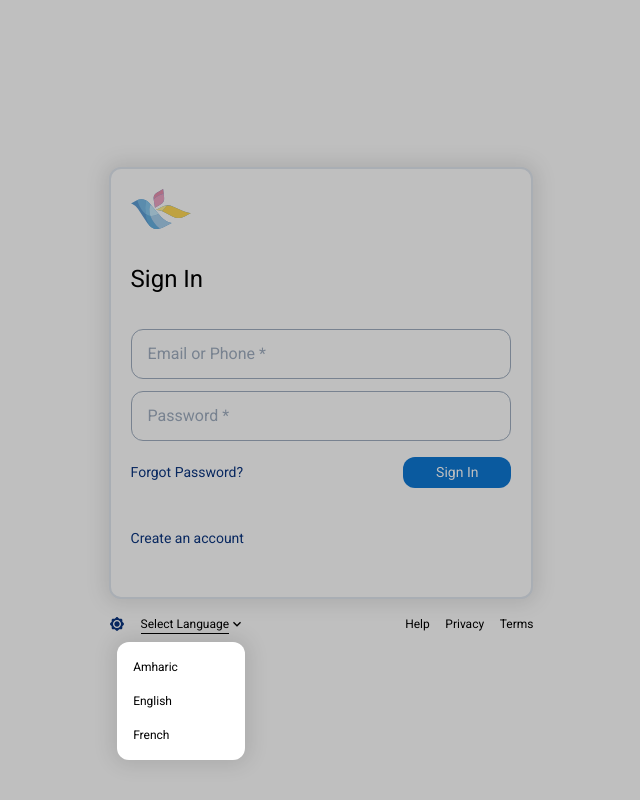
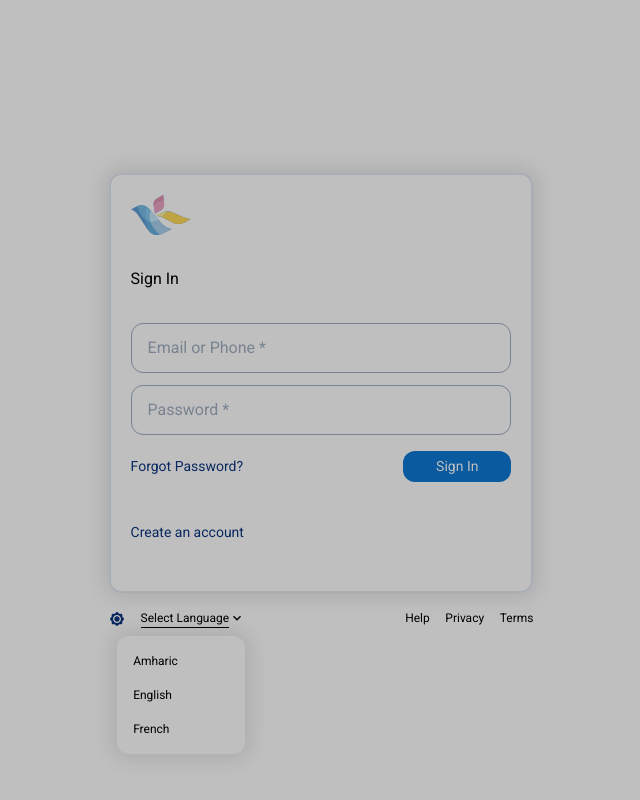
Before and after one commit to deresegetachew/kidsloop_login, a React (Create React App) app: page / in a window 1280 px wide. Both pictures are taken after a click on the button "Select Language". Shown: the whole page, without its empty margins (319-959 px from the left). Built offline with nearby package versions, Linux system fonts and the light colour scheme.

Commit message:
dark mode

```diff
--- a/src/SignIn/index.jsx
+++ b/src/SignIn/index.jsx
@@ -9,6 +9,7 @@ export const SignIn = () => {
     const [dropDownOpen, setDropDownOpen] = useState(false);
     const [submittingForm, setSubmittingForm] = useState(false);
     const [formSubmitted, setFormSubmitted] = useState(false);
+    const [darkMode, setDarkMode] = useState();
 
 
     const [formData, setFormData] = useState({ email: { value: '', valid: true }, password: { value: '', valid: true } });
@@ -21,6 +22,25 @@ export const SignIn = () => {
     const toggleFormSubmit = () => {
         setSubmittingForm(!submittingForm);
     }
+
+    //checks system dark mode setting
+    const checkDarkMode = () => {
+        if (
+            window.matchMedia &&
+            window.matchMedia('(prefers-color-scheme: dark)').matches
+        ) {
+            return true
+        }
+        return false
+    }
+
+
+    const toggleDarkMode = () => {
+        console.log("d", darkMode)
+        setDarkMode(!darkMode)
+    }
+
+
 
     const handleEscapeKey = (e) => {
         if (e.code === 'Escape') {
@@ -46,6 +66,9 @@ export const SignIn = () => {
         console.log(formData);
     }
 
+    useEffect(() => {
+        setDarkMode(checkDarkMode())
+    }, [])
     useEffect(() => {
         if (dropDownOpen) {
             window.addEventListener('keydown', handleEscapeKey)
@@ -87,16 +110,16 @@ export const SignIn = () => {
         {/* footer */}
 
         <form onSubmit={(e) => handleSubmit(e)}>
-            <div className="flex items-center justify-center h-screen w-screen ">
+            <div className={`flex items-center justify-center h-screen w-screen  ${darkMode ? 'bg-black text-white' : 'bg-white text-current'} `}>
                 <div className="relative flex flex-col items-center justify-center">
                     {/* card */}
-                    <div className="shadow-loginCard p-5 pb-12 rounded-xl border-2  h-auto bg-white">
+                    <div className="shadow-loginCard p-5 pb-12 rounded-xl border-2  h-auto">
                         <>
                             <div className="flex-1  mb-8" >
                                 <Logo className="h-10" alt="kids loop logo" />
                             </div>
                             <div className="flex-1 mb-8">
-                                <p className="text-2xl font-normal"> Sign In</p>
+                                <p className={`text - 2xl font-normal ${darkMode ? 'text-white' : 'text-current'}`}> Sign In</p>
                             </div>
                             <div className="flex flex-col space-y-3">
 
@@ -107,7 +130,7 @@ export const SignIn = () => {
                                 <p className={`text-red-500 text-xs italic ${formData.password.valid ? 'hidden' : ''}`}>Please provide correct password</p>
                             </div>
                             <div className="flex justify-between items-center mt-4 w-auto">
-                                <a href="#" className="text-navy-blue-500 text-sm font-normal cursor">Forgot Password?</a>
+                                <a href="#" className={`text-sm font-normal cursor ${!darkMode ? 'text-navy-blue-500' : 'text-kl-blue-500'}`}>Forgot Password?</a>
                                 <button type="submit" className={`ml-10 md:ml-40 bg-kl-blue-500 hover:bg-kl-blue-300 focus:outline-none focus:border-kl-blue-700 focus:shadow-outline text-sm text-white text-center font-normal inline-block items-center px-8 py-1 border border-transparent rounded-xl cursor ${submittingForm ? 'cursor-not-allowed' : ''} `} disabled={submittingForm} >
                                     {
                                         submittingForm ?
@@ -119,7 +142,7 @@ export const SignIn = () => {
                                 </button>
                             </div>
                             <div className="flex justify-start mt-10">
-                                <a href="#" className="text-navy-blue-500 text-sm font-normal">Create an account</a>
+                                <a href="#" className={`text-sm font-normal ${!darkMode ? 'text-navy-blue-500' : 'text-kl-blue-500'}`}>Create an account</a>
 
                             </div>
                         </>
@@ -129,16 +152,18 @@ export const SignIn = () => {
                             {/* <svg className="h-5 w-5 fill-current text-kl-blue-900 stroke-0 inline-block" xmlns="http://www.w3.org/2000/svg" viewBox="0 0 24 24">
                             <path d="M0 0h24v24H0V0z" fill="none" /><path d="M20 8.69V6c0-1.1-.9-2-2-2h-2.69l-1.9-1.9c-.78-.78-2.05-.78-2.83 0L8.69 4H6c-1.1 0-2 .9-2 2v2.69l-1.9 1.9c-.78.78-.78 2.05 0 2.83l1.9 1.9V18c0 1.1.9 2 2 2h2.69l1.9 1.9c.78.78 2.05.78 2.83 0l1.9-1.9H18c1.1 0 2-.9 2-2v-2.69l1.9-1.9c.78-.78.78-2.05 0-2.83L20 8.69zM12 18c-3.31 0-6-2.69-6-6s2.69-6 6-6 6 2.69 6 6-2.69 6-6 6zm0-10c-2.21 0-4 1.79-4 4s1.79 4 4 4 4-1.79 4-4-1.79-4-4-4z" />
                         </svg> */}
-                            <svg className="cursor-pointer h-4 w-4 fill-current text-navy-blue-500 stroke-0 inline-block" xmlns="http://www.w3.org/2000/svg" viewBox="0 0 24 24" >
-                                <path d="M0 0h24v24H0V0z" fill="none" /><path d="M20 8.69V6c0-1.1-.9-2-2-2h-2.69l-1.9-1.9c-.78-.78-2.05-.78-2.83 0L8.69 4H6c-1.1 0-2 .9-2 2v2.69l-1.9 1.9c-.78.78-.78 2.05 0 2.83l1.9 1.9V18c0 1.1.9 2 2 2h2.69l1.9 1.9c.78.78 2.05.78 2.83 0l1.9-1.9H18c1.1 0 2-.9 2-2v-2.69l1.9-1.9c.78-.78.78-2.05 0-2.83L20 8.69zM12 18c-3.31 0-6-2.69-6-6s2.69-6 6-6 6 2.69 6 6-2.69 6-6 6zm0-10c-2.21 0-4 1.79-4 4s1.79 4 4 4 4-1.79 4-4-1.79-4-4-4z" />
-                            </svg>
+                            <button type="button" onClick={() => toggleDarkMode()}>
+                                <svg className="cursor-pointer h-4 w-4 fill-current text-navy-blue-500 stroke-0 inline-block" xmlns="http://www.w3.org/2000/svg" viewBox="0 0 24 24" >
+                                    <path d="M0 0h24v24H0V0z" fill="none" /><path d="M20 8.69V6c0-1.1-.9-2-2-2h-2.69l-1.9-1.9c-.78-.78-2.05-.78-2.83 0L8.69 4H6c-1.1 0-2 .9-2 2v2.69l-1.9 1.9c-.78.78-.78 2.05 0 2.83l1.9 1.9V18c0 1.1.9 2 2 2h2.69l1.9 1.9c.78.78 2.05.78 2.83 0l1.9-1.9H18c1.1 0 2-.9 2-2v-2.69l1.9-1.9c.78-.78.78-2.05 0-2.83L20 8.69zM12 18c-3.31 0-6-2.69-6-6s2.69-6 6-6 6 2.69 6 6-2.69 6-6 6zm0-10c-2.21 0-4 1.79-4 4s1.79 4 4 4 4-1.79 4-4-1.79-4-4-4z" />
+                                </svg>
+                            </button>
 
                             <div className="relative">
                                 <button type="button" className="relative z-10 border-b focus:border-b focus:outline-none border-black inline-block ml-4 cursor-pointer " onClick={toggleDropDown}>
                                     <a className="inline-block"> Select Language</a>
                                 </button>
 
-                                <svg className="h-4 w-4 fill-current text-black inline-block" xmlns="http://www.w3.org/2000/svg" viewBox="0 0 24 24">
+                                <svg className="h-4 w-4 fill-current  inline-block" xmlns="http://www.w3.org/2000/svg" viewBox="0 0 24 24">
                                     <path d="M0 0h24v24H0V0z" fill="none" />
                                     <path d="M7.41 8.59L12 13.17l4.59-4.58L18 10l-6 6-6-6 1.41-1.41z" />
                                 </svg>
@@ -147,7 +172,7 @@ export const SignIn = () => {
                                         <>
                                             <button type="button" className="fixed inset-0 h-full w-full bg-black opacity-25" tabIndex="-1" onClick={() => toggleDropDown()} />
 
-                                            <div className="mt-2 bg-white rounded-xl flow-root py-2 shadow-loginCard w-32 absolute right-0">
+                                            <div className="mt-2 rounded-xl flow-root py-2 shadow-loginCard w-32 absolute right-0">
                                                 <a href="#" className="block px-4 py-2 hover:bg-kl-blue-300 hover:text-white">Amharic</a>
                                                 <a href="#" className="block px-4 py-2 hover:bg-kl-blue-300 hover:text-white">English</a>
                                                 <a href="#" className="block px-4 py-2 hover:bg-kl-blue-300 hover:text-white">French</a>
--- a/tailwind.config.js
+++ b/tailwind.config.js
@@ -20,6 +20,7 @@ module.exports = {
       md: '768px',
       lg: '1024px',
       xl: '1280px',
+      'dark': { 'raw': '(prefers-color-scheme : dark)' }
     },
     colors: {
       transparent: 'transparent',
```
